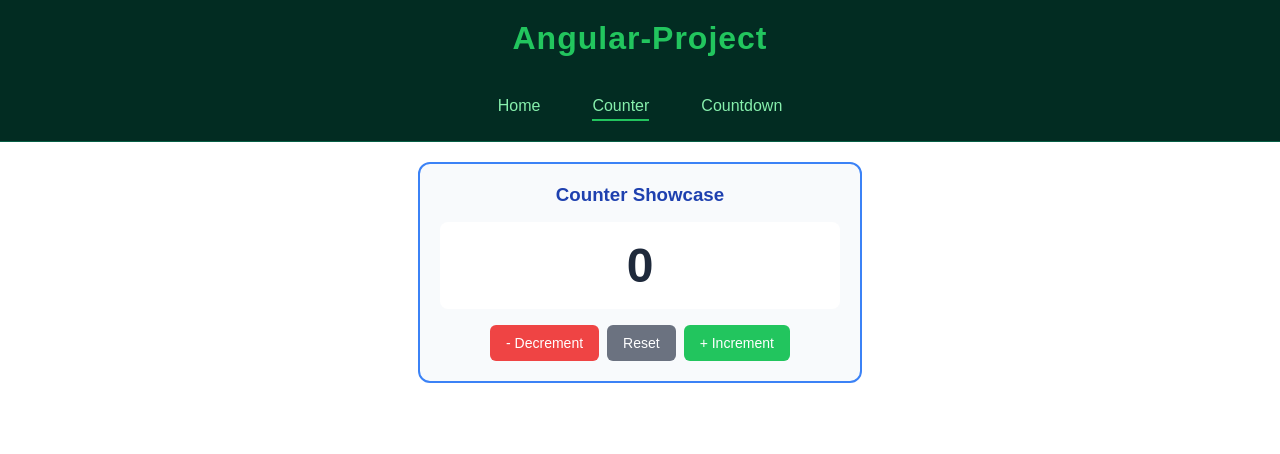
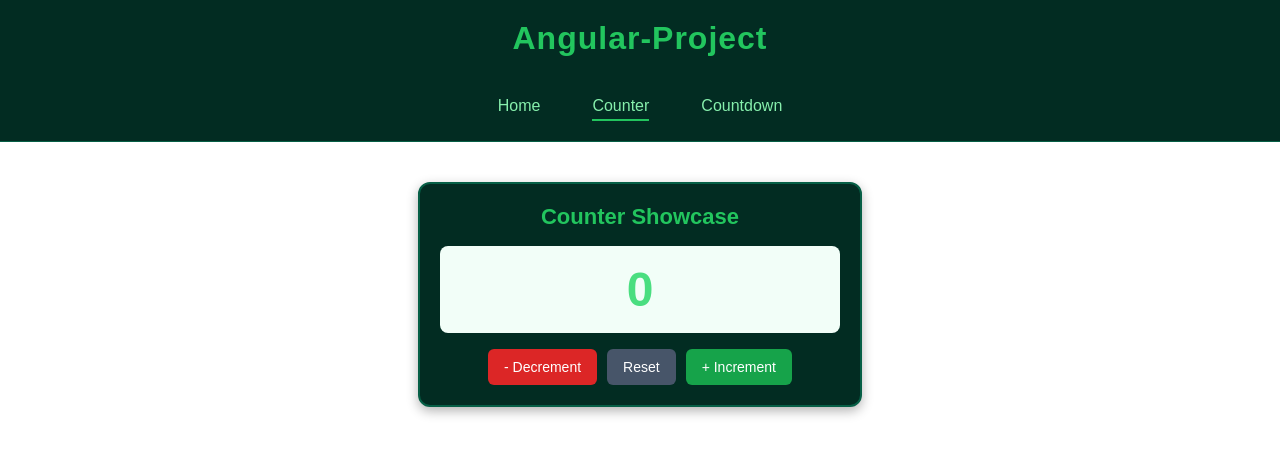
Before and after one commit to Anatoli33/Angular-Project, an Angular app in the folder project/: page /counter in a window 1280 px wide. Shown: the top 454 px of the page. Built offline with nearby package versions, Linux system fonts and the light colour scheme.

Commit message:
Better counter styling

```diff
--- a/project/src/app/counter/counter.css
+++ b/project/src/app/counter/counter.css
@@ -1,73 +1,68 @@
+/* Counter card container */
 .counter-container {
-  margin: 20px auto;
-}
-.counter-container {
+  max-width: 400px;
+  margin: 40px auto; /* center horizontally */
   padding: 20px;
-  border: 2px solid #3b82f6;
+  border: 2px solid #065f46;
   border-radius: 12px;
+  background: #022c22; /* deep green dark background */
   text-align: center;
-  background: #f8fafc;
-  max-width: 400px;
+  box-shadow: 0 4px 12px rgba(0, 0, 0, 0.3);
 }
 
+/* Title */
 .counter-container h3 {
-  margin: 0 0 16px 0;
-  color: #1e40af;
+  margin-bottom: 16px;
+  color: #22c55e; /* bright green */
+  font-size: 22px;
 }
 
+/* Counter value display */
 .counter-value {
   font-size: 48px;
   font-weight: bold;
-  color: #1e293b;
+  color: #4ade80; /* vibrant green */
   padding: 16px;
-  background: white;
+  background: #f2fef8; /* darker green */
   border-radius: 8px;
   margin-bottom: 16px;
 }
 
+/* Buttons container */
 .counter-buttons {
   display: flex;
-  gap: 8px;
+  gap: 10px;
   justify-content: center;
+  flex-wrap: wrap;
 }
 
+/* Buttons */
 .btn {
   padding: 10px 16px;
   border: none;
   border-radius: 6px;
   font-size: 14px;
   font-weight: 500;
-  transition:
-    transform 0.1s,
-    opacity 0.2s;
+  cursor: pointer;
+  transition: all 0.2s ease;
 }
 
 .btn:hover {
-  opacity: 0.9;
-  transform: scale(1.02);
+  transform: scale(1.05);
 }
 
-.btn:active {
-  transform: scale(0.98);
-}
-
+/* Specific button colors */
 .increment {
-  background: #22c55e;
+  background: #16a34a; /* main green */
   color: white;
 }
 
 .decrement {
-  background: #ef4444;
+  background: #dc2626; /* red */
   color: white;
 }
 
 .reset {
-  background: #6b7280;
+  background: #475569; /* grayish */
   color: white;
 }
-
-.hint {
-  margin-top: 16px;
-  font-size: 13px;
-  color: #64748b;
-}
```
